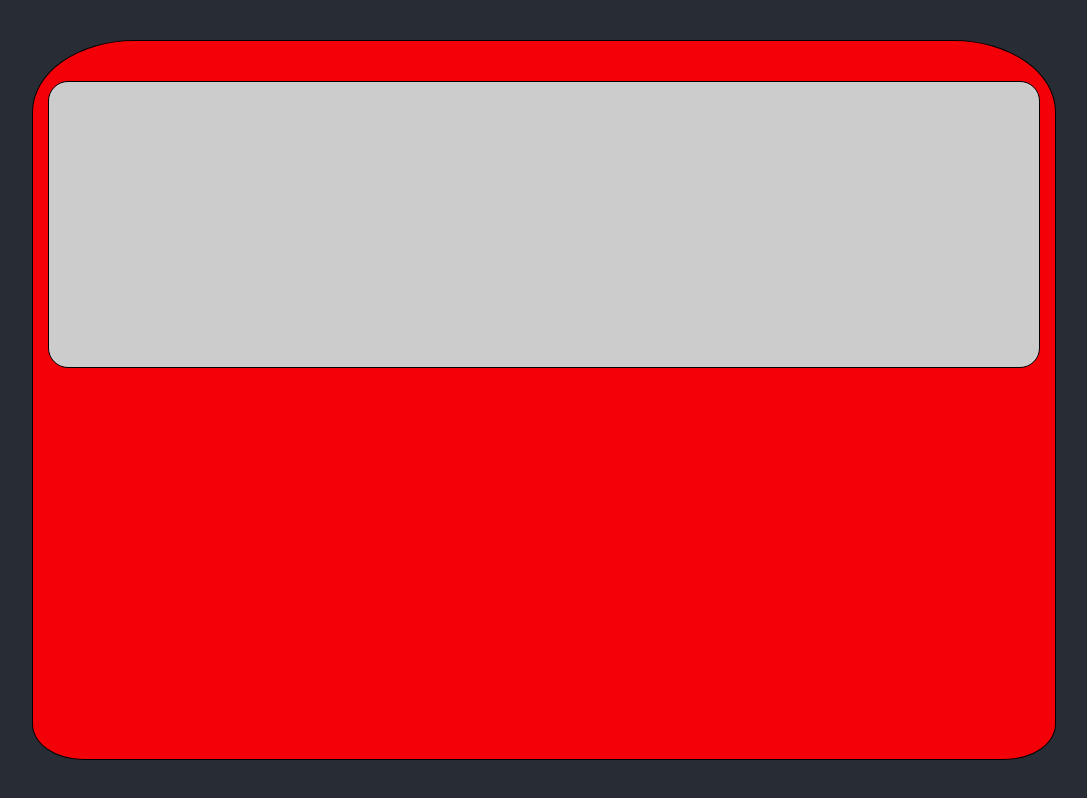
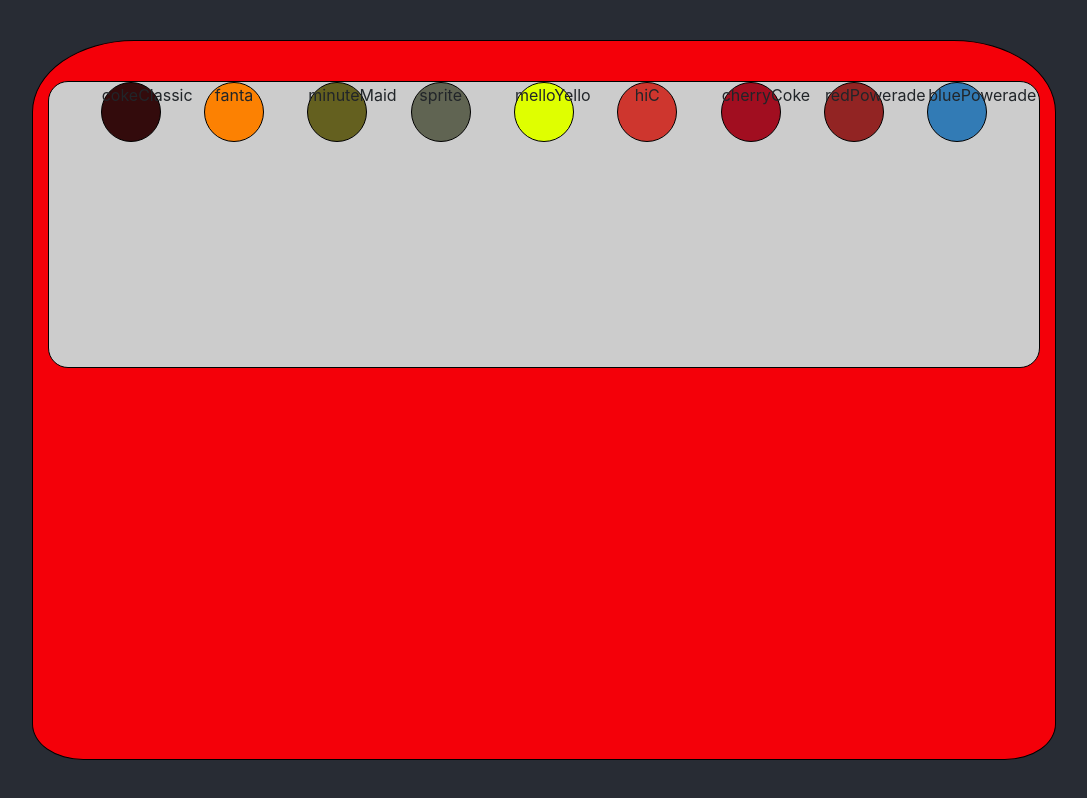
Before and after one commit to emauldin84/coke-freestyle, a React (Create React App) app: page / in a window 1280 px wide. Shown: the whole page, without its empty margins (96-1183 px from the left). Built offline with nearby package versions, Linux system fonts and the light colour scheme.

Commit message:
displays flavors and their colors in FlavorDisplay.js

```diff
--- a/src/App.css
+++ b/src/App.css
@@ -26,5 +26,19 @@
   border-radius: 20px;
   margin-top: 40px;
   height: 40%;
+}
 
+.flavor{
+  height: 60px;
+  width: 60px;
+  border: 1px solid black;
+  border-radius: 50%;
 }
+
+.drinkDisplay {
+    border: 1px solid black;
+    background-color: #ccc;
+    border-radius: 30%;
+    margin-top: 40px;
+    height: 40%;
+  }
--- a/src/components/FlavorDisplay.js
+++ b/src/components/FlavorDisplay.js
@@ -1,9 +1,11 @@
 import React from 'react'
+
+import Flavors from './Flavors'
 
 const FlavorDisplay = (props) => {
     return(
         <div className='container d-inline-block flavorDisplay'>
-            {/* <Flavors /> */}
+            <Flavors flavors={props.flavors}/>
         </div>
     )
 }
--- a/src/components/Flavors.js
+++ b/src/components/Flavors.js
@@ -0,0 +1,24 @@
+import React from 'react'
+
+const Flavors = (props) => {
+    let flavors = props.flavors
+    console.log(Object.entries(flavors))
+    let flavorsDisplay = Object.entries(flavors).map(([flavor, color]) => {
+        return (
+            <div className='flavor' key={flavor} style={{backgroundColor: `rgb(${color.r}, ${color.g}, ${color.b})`}}>
+                <p>{flavor}</p>
+
+            </div>
+
+        )
+    })
+    console.log('flavorDisplay', flavorsDisplay)
+    return (
+        <div className='container d-flex flex-wrap justify-content-around' >
+            {flavorsDisplay}
+        </div>
+
+    )
+}
+
+export default Flavors
--- a/src/containers/FreestyleMachine.js
+++ b/src/containers/FreestyleMachine.js
@@ -2,7 +2,7 @@
 import FlavorDisplay from '../components/FlavorDisplay'
 
 class FreestyleMachine extends Component {
-    class = {
+    state = {
         flavors: {
             cokeClassic: {
                 r: 51,
@@ -50,7 +50,11 @@
                 b: 181
             },
         },
-        chosenFlavor: null,
+        chosenFlavor: {
+            r: null,
+            g: null,
+            b: null,
+        },
         mixedFlavors: [],
         displayColor: null,
 
@@ -60,7 +64,7 @@
 
         return(
             <div className="h-75 d-inline-block container freestyleMachine">
-                <FlavorDisplay />
+                <FlavorDisplay flavors={this.state.flavors}/>
             </div>
         )
     }
```
Also changed, not shown: src/components/DrinkDisplay.js (+13 -0 lines).
